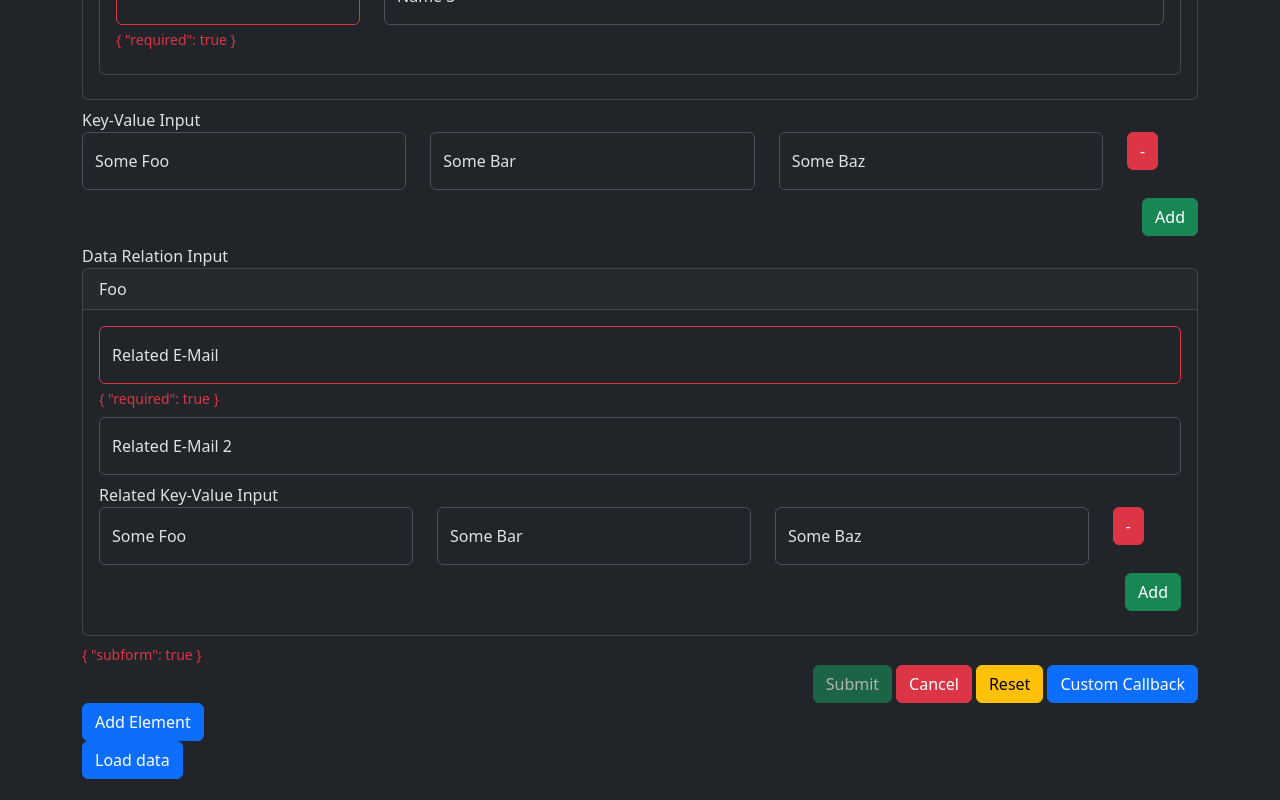
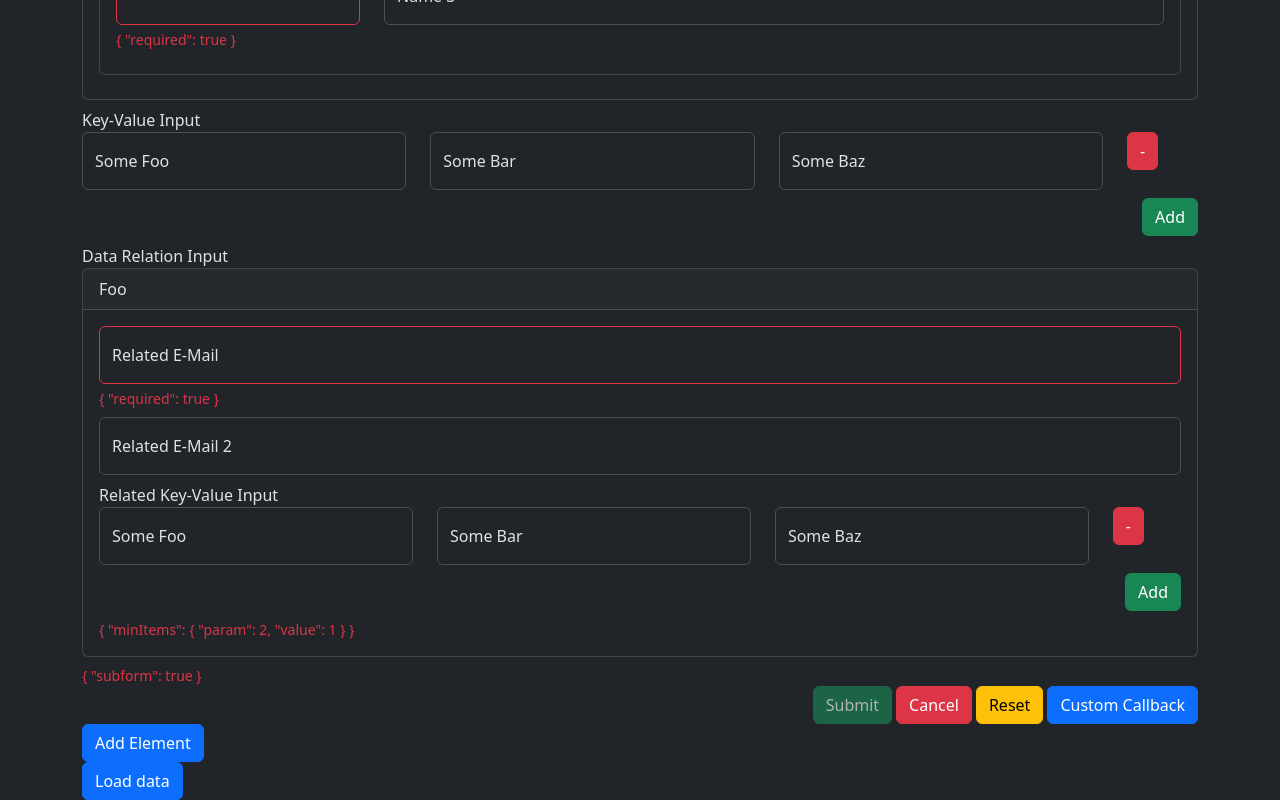
Before and after one commit to michael-graute/angular-dynamic-form, an Angular app: page / in a window 1280 px wide. Shown: the part 690-1490 px from the top of the page. Before the commit the page ends 1469 px from the top, so only its background shows below. Built offline with nearby package versions, Linux system fonts and the light colour scheme.

Commit message:
fixed validation for key-value input

```diff
--- a/src/app/dynamic-form/form-elements/inputs/key-value/key-value-element/key-value-element.component.ts
+++ b/src/app/dynamic-form/form-elements/inputs/key-value/key-value-element/key-value-element.component.ts
@@ -73,10 +73,12 @@ export class KeyValueElementComponent implements ControlValueAccessor, Validator
     this.value.push(
       newValueRow
     )
+    this.onChange(this.value)
   }
 
   removeRow(index: number): void {
     this.value.splice(index, 1)
+    this.onChange(this.value)
   }
 
 }
--- a/src/app/dynamic-form/form-elements/inputs/key-value/key-value.component.html
+++ b/src/app/dynamic-form/form-elements/inputs/key-value/key-value.component.html
@@ -2,3 +2,6 @@
   <label *ngIf="config?.label">{{config?.label}}</label>
   <fg-key-value-element [formControlName]="id" [settings]="config?.settings"></fg-key-value-element>
 </div>
+<div *ngIf="control?.errors" class="form-text text-danger">
+  {{control?.errors | json}}
+</div>
```
Also changed, not shown: src/app/dynamic-form/form-elements/inputs/key-value/key-value.component.ts (+7 -6 lines).
